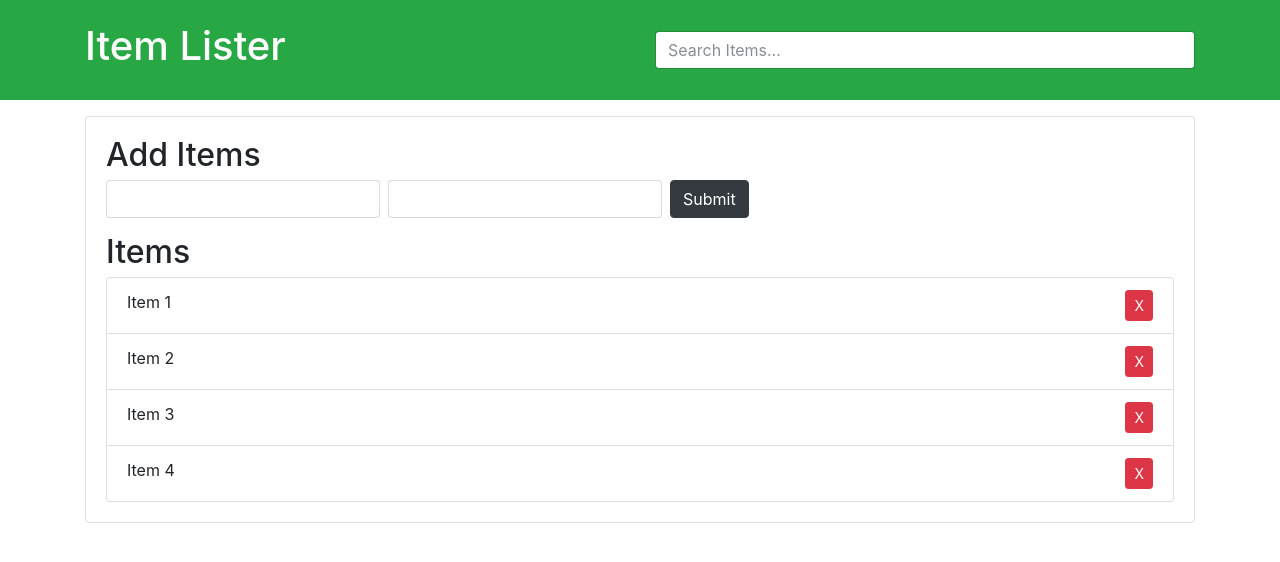
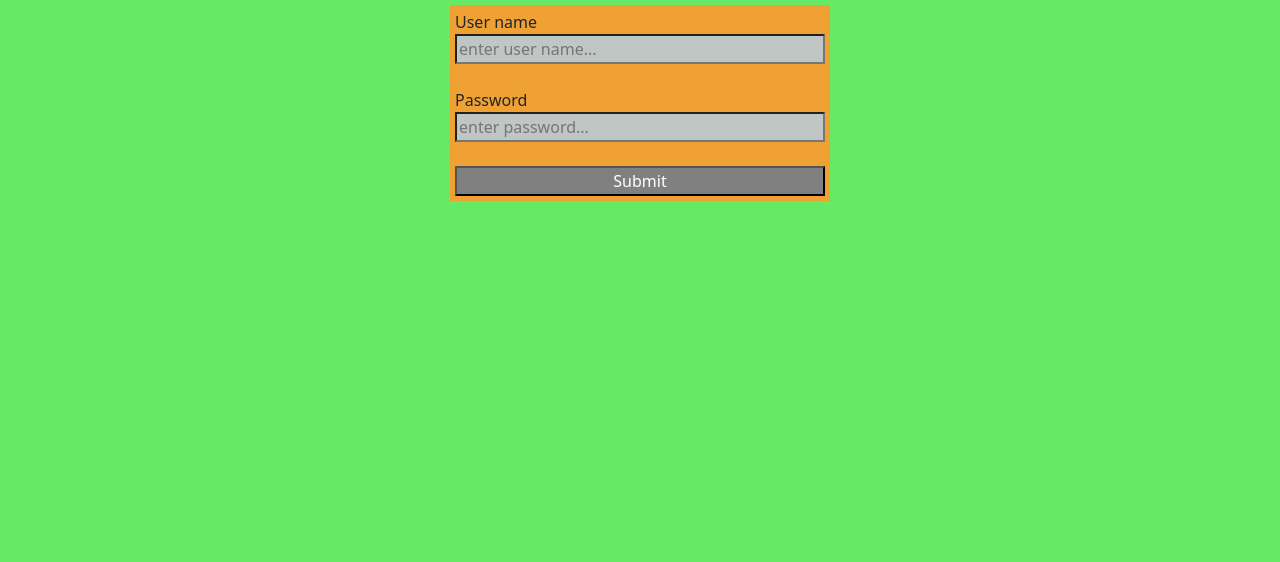
Before and after one commit to Baba0608/firstgit, a plain HTML site: page index.html in a window 1280 px wide. Drawn offline with nearby package versions, Linux system fonts and the light colour scheme.

Commit message:
Local Storage html

```diff
--- a/index.html
+++ b/index.html
@@ -3,41 +3,61 @@
 <head>
   <meta charset="UTF-8">
   <meta name="viewport" content="width=device-width, initial-scale=1.0">
-  <meta http-equiv="X-UA-Compatible" content="ie=edge">
-  <link rel="stylesheet" href="https://maxcdn.bootstrapcdn.com/bootstrap/4.0.0-beta/css/bootstrap.min.css" integrity="sha384-/Y6pD6FV/Vv2HJnA6t+vslU6fwYXjCFtcEpHbNJ0lyAFsXTsjBbfaDjzALeQsN6M" crossorigin="anonymous">
-  <title>Item Lister</title>
+  <title>Document</title>
+  <link href="https://cdn.jsdelivr.net/npm/bootstrap@5.3.1/dist/css/bootstrap.min.css" rel="stylesheet" integrity="sha384-4bw+/aepP/YC94hEpVNVgiZdgIC5+VKNBQNGCHeKRQN+PtmoHDEXuppvnDJzQIu9" crossorigin="anonymous">
+
+  <style>
+
+    body{
+      padding: 5px;
+      background-color: rgb(102, 234, 102);
+    }
+    input{
+      width: 100%;
+      background-color: rgb(191, 198, 196);
+    }
+
+    #Submit{
+      background-color: gray;
+      color: white;
+    }
+
+    #form{
+      background-color: rgb(239, 161, 51);
+      padding: 5px;
+    }
+  </style>
 </head>
 <body>
-  <header id="main-header" class="bg-success text-white p-4 mb-3">
-    <div class="container">
-      <div class="row">
-        <div class="col-md-6">
-            <h1 id="header-title">Item Lister</h1>
-        </div>
-        <div class="col-md-6 align-self-center">
-            <input type="text" class="form-control" id="filter" placeholder="Search Items...">
-        </div>
+
+  <div class="container ">
+    <div class="row">
+
+      <div class="col-lg-4 col-md-3 col-sm-2"></div>
+      <div class="col-lg-4 col-md-6 col-sm-8" id="form">
+        <form>
+
+          <label for="userName" id="user">User name</label>
+          <br>
+          <input type="text" id="userName" placeholder="enter user name..." autocomplete="true">
+          <br><br>
+          <label for="pass">Password</label>
+          <br>
+          <input type="password" id="pass" placeholder="enter password...">
+          <br>
+          <br>
+
+          <input type="submit" id="Submit" value="Submit">
+        </form>
       </div>
+
+      <div class="col-lg-4"></div>
     </div>
-  </header>
-  <div class="container">
-   <div id="main" class="card card-body">
-    <h2 class="title">Add Items</h2>
-    <form id="addForm" class="form-inline mb-3">
-      <input type="text" class="form-control mr-2" id="item">
-      <input type="text" class="form-control mr-2" id="description">
-      <input type="submit" class="btn btn-dark" value="Submit" id="submitbtn">
-    </form>
-    <h2 class="title">Items</h2>
-    <ul id="items" class="list-group">
-      <li class="list-group-item">Item 1 <button class="btn btn-danger btn-sm float-right delete">X</button></li>
-      <li class="list-group-item">Item 2 <button class="btn btn-danger btn-sm float-right delete">X</button></li>
-      <li class="list-group-item">Item 3 <button class="btn btn-danger btn-sm float-right delete">X</button></li>
-      <li class="list-group-item">Item 4 <button class="btn btn-danger btn-sm float-right delete">X</button></li>
-    </ul>
-   </div>
   </div>
 
+  <script src="https://cdn.jsdelivr.net/npm/bootstrap@5.3.1/dist/js/bootstrap.bundle.min.js" integrity="sha384-HwwvtgBNo3bZJJLYd8oVXjrBZt8cqVSpeBNS5n7C8IVInixGAoxmnlMuBnhbgrkm" crossorigin="anonymous"></script>
+
   <script src="app.js"></script>
+
 </body>
 </html>
```
